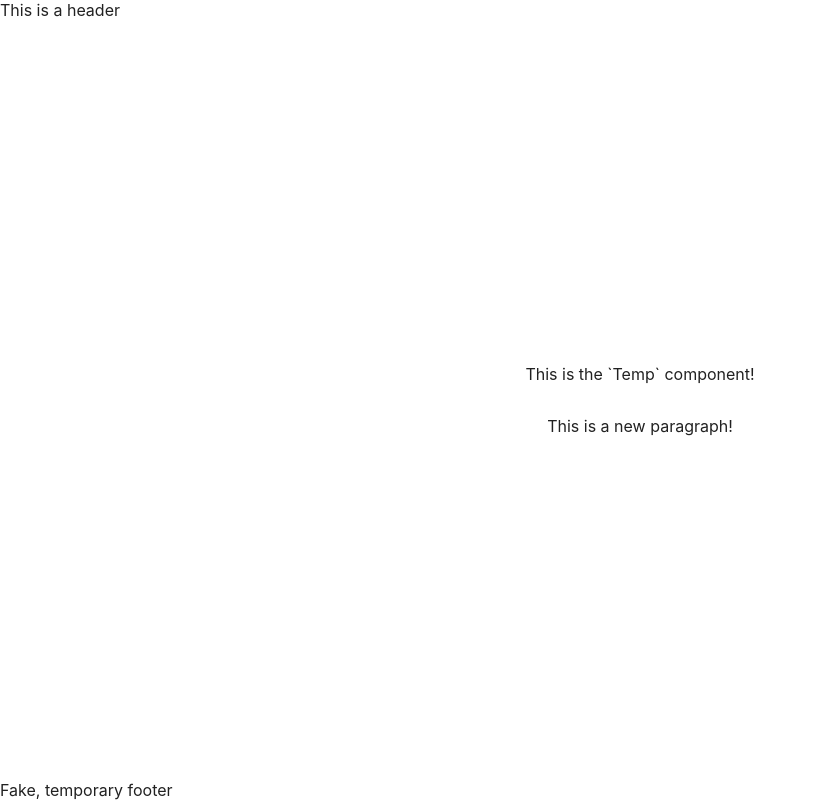
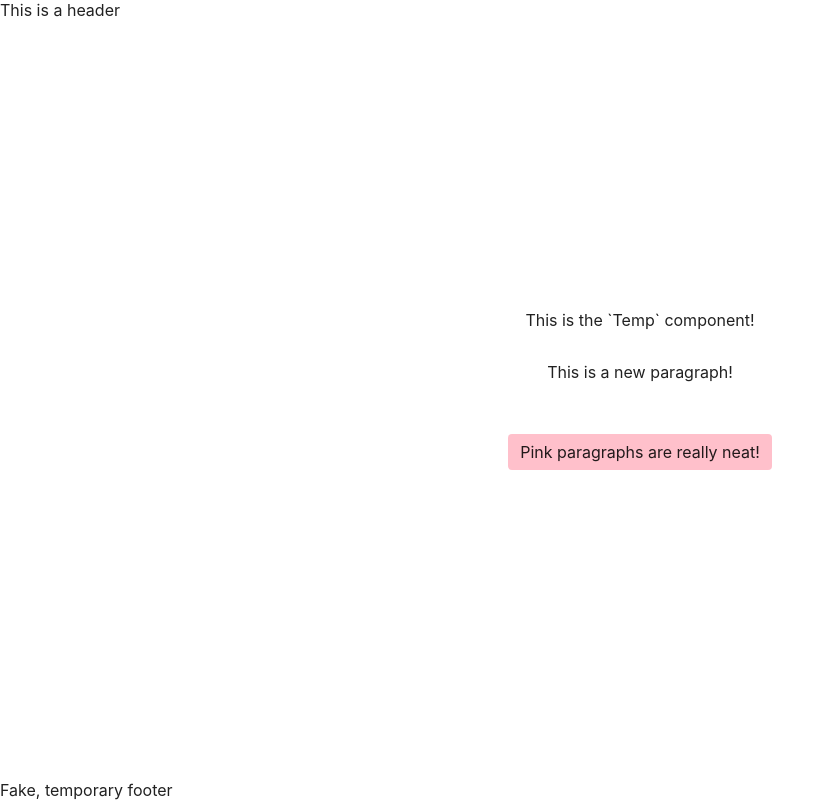
Before and after one commit to jasonkylefrank/Niceness, a Next.js app: page /temp in a window 1280 px wide. Shown: the whole page, without its empty margins (0-834 px from the left). Built offline with nearby package versions, Linux system fonts and the light colour scheme.

Commit message:
Added funky paragraph for testing

```diff
--- a/pages/temp.js
+++ b/pages/temp.js
@@ -2,6 +2,12 @@ import styled from "styled-components";
 import Layout from "../components/layout";
 import { Container, Main } from "../components/_sharedStyles";
 
+const FunkyP = styled.p`
+  background-color: pink;
+  margin: 36px;
+  padding: 8px 12px;
+  border-radius: 4px;
+`;
 
 export default function Temp() {
   return (
@@ -9,6 +15,7 @@ export default function Temp() {
         <Main>
           <p>This is the `Temp` component!</p>
           <p>This is a new paragraph!</p>
+          <FunkyP>Pink paragraphs are really neat!</FunkyP>
         </Main>
     </Container>
   );
```
